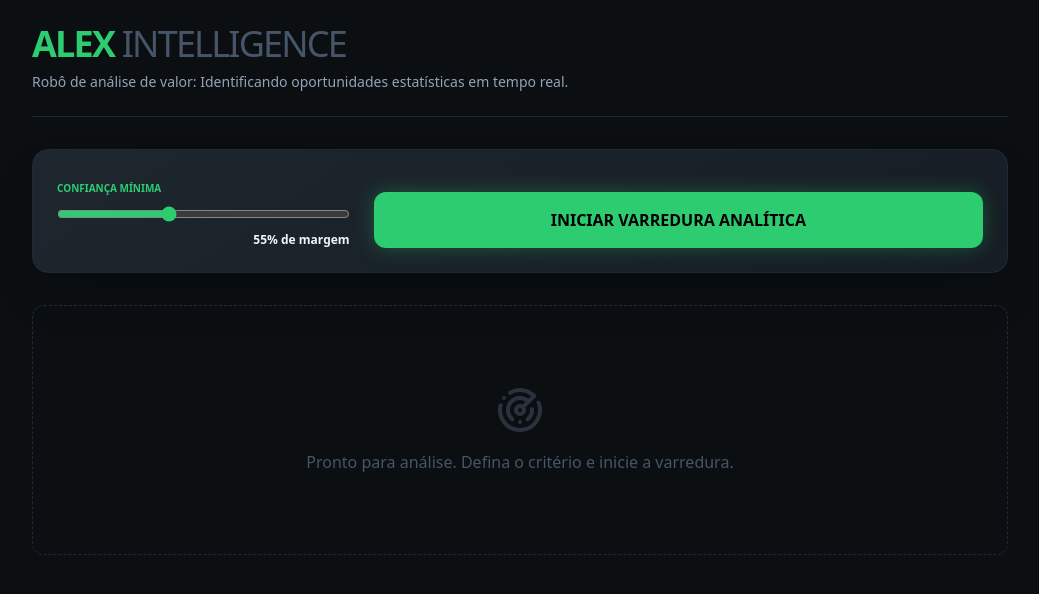
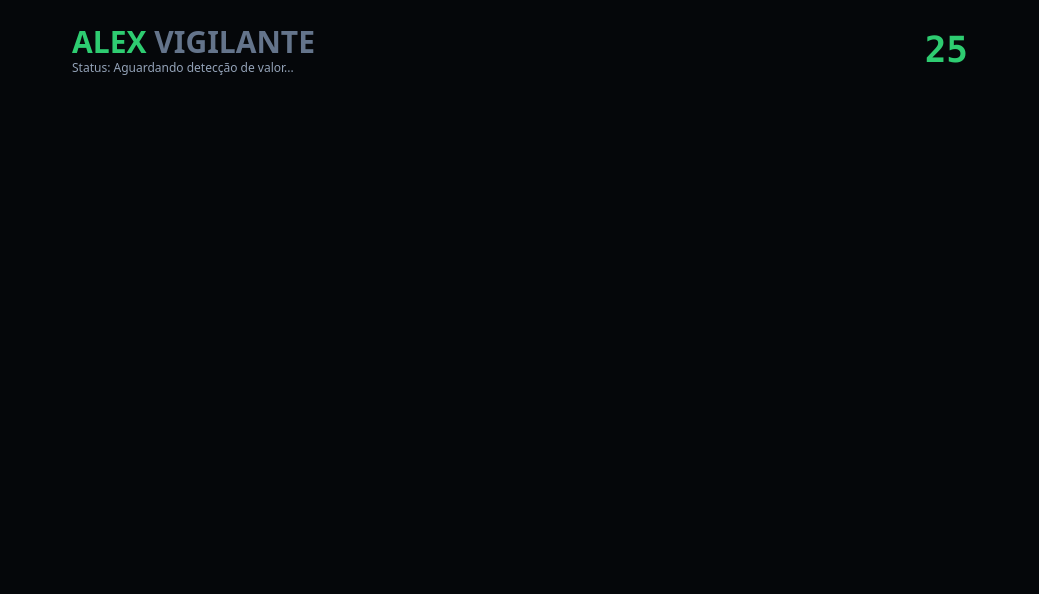
Before and after one commit to cortesoficial/golssergio, a plain HTML site: page index.html in a window 1280 px wide. Shown: the whole page, without its empty margins (120-1159 px from the left). Drawn offline with nearby package versions, Linux system fonts and the light colour scheme.

Commit message:
Update index.html

```diff
--- a/index.html
+++ b/index.html
@@ -2,107 +2,83 @@
 <html lang="pt-BR">
 <head>
     <meta charset="UTF-8">
-    <meta name="viewport" content="width=device-width, initial-scale=1.0">
-    <title>ALEX — Intelligence Engine</title>
+    <title>ALEX | MODO VIGILANTE</title>
     <script src="https://cdn.tailwindcss.com"></script>
-    <script src="https://unpkg.com/lucide@latest"></script>
     <style>
-        .gradient-card { background: linear-gradient(145deg, #1e272e, #161d24); }
-        .scrollbar-hide::-webkit-scrollbar { display: none; }
+        .pulse-green { animation: pulse 2s cubic-bezier(0.4, 0, 0.6, 1) infinite; }
+        @keyframes pulse { 0%, 100% { opacity: 1; } 50% { opacity: .5; } }
     </style>
 </head>
-<body class="bg-[#0b0f12] text-slate-100 font-sans min-h-screen">
+<body class="bg-[#05070a] text-white p-6">
 
-    <div class="max-w-5xl mx-auto p-6">
-        <header class="mb-8 border-b border-slate-800 pb-6">
-            <h1 class="text-4xl font-black text-[#2ecc71] tracking-tighter">ALEX <span class="text-slate-600 font-light">INTELLIGENCE</span></h1>
-            <p class="text-slate-400 text-sm mt-2">Robô de análise de valor: Identificando oportunidades estatísticas em tempo real.</p>
-        </header>
+    <div class="max-w-4xl mx-auto">
+        <div class="flex justify-between items-center mb-8">
+            <div>
+                <h1 class="text-3xl font-black text-[#2ecc71]">ALEX <span class="text-slate-500">VIGILANTE</span></h1>
+                <p id="status-text" class="text-xs text-slate-400">Status: Aguardando detecção de valor...</p>
+            </div>
+            <div id="timer" class="text-4xl font-mono font-bold text-[#2ecc71]">30</div>
+        </div>
 
-        <section class="gradient-card p-6 rounded-2xl border border-slate-800 shadow-2xl mb-8">
-            <div class="grid grid-cols-1 md:grid-cols-3 gap-6">
-                <div>
-                    <label class="text-[10px] uppercase font-black text-[#2ecc71]">Confiança Mínima</label>
-                    <input type="range" id="filtro-prob" min="40" max="80" value="55" class="w-full mt-2 accent-[#2ecc71]" oninput="document.getElementById('val').innerText = this.value">
-                    <div class="text-right text-xs font-bold mt-1"><span id="val">55</span>% de margem</div>
-                </div>
-                <div class="col-span-2 flex items-end">
-                    <button id="btn-analise" onclick="analisarOportunidades()" class="w-full bg-[#2ecc71] hover:bg-[#27ae60] text-black font-black py-4 rounded-xl shadow-[0_0_20px_rgba(46,204,113,0.3)] transition-all transform active:scale-95">
-                        INICIAR VARREDURA ANALÍTICA
-                    </button>
-                </div>
+        <div id="alerts-container" class="space-y-4">
             </div>
-        </section>
-
-        <div id="grid-oportunidades" class="grid grid-cols-1 md:grid-cols-2 lg:grid-cols-3 gap-4">
-            <div class="col-span-full py-20 text-center text-slate-600 border border-dashed border-slate-800 rounded-xl">
-                <i data-lucide="radar" class="w-12 h-12 mx-auto mb-4 opacity-50"></i>
-                <p>Pronto para análise. Defina o critério e inicie a varredura.</p>
-            </div>
-        </div>
     </div>
 
     <script>
-        lucide.createIcons();
+        let contador = 30;
 
-        async function analisarOportunidades() {
-            const grid = document.getElementById("grid-oportunidades");
-            const btn = document.getElementById("btn-analise");
-            const confiancaMin = parseInt(document.getElementById("filtro-prob").value);
-
-            btn.innerHTML = "PROCESSANDO...";
-            btn.disabled = true;
-            grid.innerHTML = `<p class="col-span-full text-center text-[#2ecc71] animate-pulse">Aguarde: Cruzando dados globais com critério de valor...</p>`;
+        async function monitorarMercado() {
+            const container = document.getElementById('alerts-container');
+            const status = document.getElementById('status-text');
 
             try {
-                // API com proxy robusto para o GitHub Pages
-                const url = `https://corsproxy.io/?https://api.the-odds-api.com/v4/sports/soccer/odds/?apiKey=17ff5de216b7d5283de72a97f0ebb49c&regions=eu&markets=h2h&oddsFormat=decimal`;
-                const res = await fetch(url);
+                const res = await fetch('https://corsproxy.io/?https://api.the-odds-api.com/v4/sports/soccer/odds/?apiKey=17ff5de216b7d5283de72a97f0ebb49c&regions=eu&markets=h2h&oddsFormat=decimal');
                 const jogos = await res.json();
 
-                grid.innerHTML = "";
-                let count = 0;
+                status.innerText = "Status: Escaneando oportunidades de valor...";
 
                 jogos.forEach(jogo => {
-                    if (!jogo.bookmakers || jogo.bookmakers.length === 0) return;
-
                     jogo.bookmakers[0].markets[0].outcomes.forEach(o => {
                         const prob = Math.round(100 / o.price);
 
-                        // LÓGICA DE SELEÇÃO: Valor entre 1.5 e 2.2 e confiança conforme filtro
-                        if (o.price >= 1.50 && o.price <= 2.20 && prob >= confiancaMin) {
-                            count++;
-                            const card = document.createElement("div");
-                            card.className = "gradient-card p-5 rounded-2xl border border-slate-700 hover:border-[#2ecc71] transition-all group";
-                            card.innerHTML = `
-                                <div class="flex justify-between mb-4">
-                                    <span class="text-[9px] font-black uppercase bg-slate-900 text-slate-400 px-2 py-1 rounded">Valor Detectado</span>
-                                    <span class="text-[#2ecc71] font-black text-xl">${o.price}</span>
-                                </div>
-                                <h3 class="font-bold text-sm mb-4 leading-tight">${jogo.home_team.split('(')[0]} <br><span class="text-slate-500">vs</span> ${jogo.away_team.split('(')[0]}</h3>
-                                <div class="space-y-1">
-                                    <div class="flex justify-between text-[10px] font-bold text-slate-400">
-                                        <span>CONFIDÊNCIA</span>
-                                        <span>${prob}%</span>
-                                    </div>
-                                    <div class="w-full bg-slate-900 h-1.5 rounded-full">
-                                        <div class="bg-[#2ecc71] h-full rounded-full transition-all duration-1000" style="width:${prob}%"></div>
-                                    </div>
-                                </div>
-                            `;
-                            grid.appendChild(card);
+                        // O "Momento Certo": O robô só alerta se a probabilidade for > 55% e odd entre 1.7 e 2.1
+                        if (o.price >= 1.70 && o.price <= 2.10 && prob >= 55) {
+                            adicionarAlerta(jogo, o, prob);
                         }
                     });
                 });
+            } catch (e) { status.innerText = "Erro ao conectar."; }
+        }
 
-                if (count === 0) grid.innerHTML = `<p class="col-span-full text-center text-red-500">Nenhum valor encontrado nos parâmetros atuais.</p>`;
-            } catch (e) {
-                grid.innerHTML = `<p class="col-span-full text-center text-red-500">Erro crítico: Verifique sua conexão ou API.</p>`;
-            } finally {
-                btn.innerHTML = "INICIAR VARREDURA ANALÍTICA";
-                btn.disabled = false;
+        function adicionarAlerta(jogo, o, prob) {
+            const container = document.getElementById('alerts-container');
+            const id = jogo.id + o.name;
+            if (document.getElementById(id)) return; // Evita duplicados
+
+            const div = document.createElement('div');
+            div.id = id;
+            div.className = "pulse-green bg-[#161d24] p-6 rounded-2xl border-2 border-[#2ecc71] flex justify-between items-center";
+            div.innerHTML = `
+                <div>
+                    <h2 class="font-bold">${jogo.home_team.split('(')[0]} vs ${jogo.away_team.split('(')[0]}</h2>
+                    <p class="text-[#2ecc71] font-black text-xl">ODD ${o.price} | CONF: ${prob}%</p>
+                </div>
+                <button onclick="alert('Aposta Enviada para o seu Gerenciador!')" class="bg-[#2ecc71] text-black font-black px-6 py-3 rounded-lg hover:bg-white transition-all">
+                    ENTRAR AGORA
+                </button>
+            `;
+            container.prepend(div);
+        }
+
+        // Timer de monitoramento
+        setInterval(() => {
+            contador--;
+            document.getElementById('timer').innerText = contador;
+            if (contador <= 0) {
+                monitorarMercado();
+                contador = 30;
             }
-        }
+        }, 1000);
     </script>
 </body>
 </html>
```
